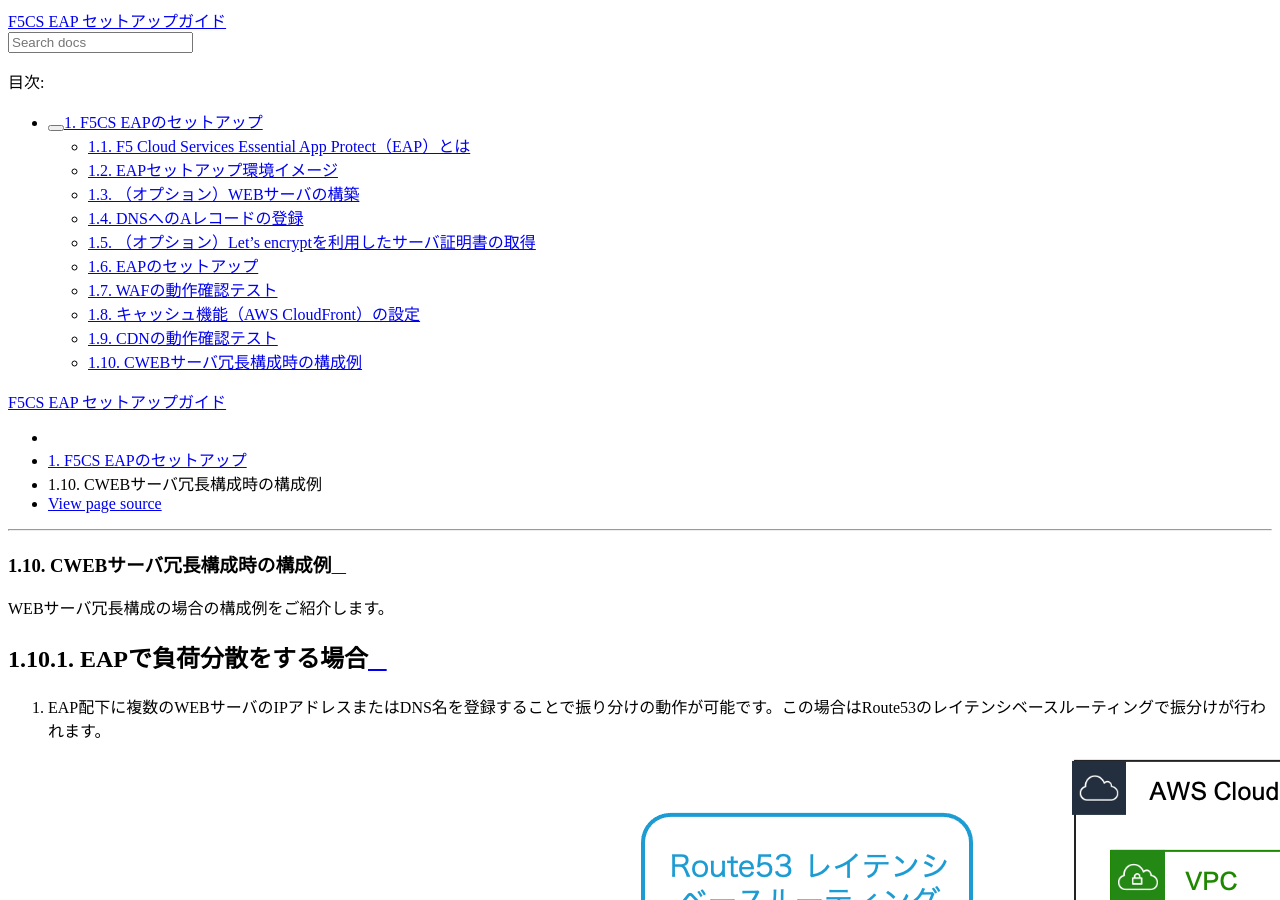
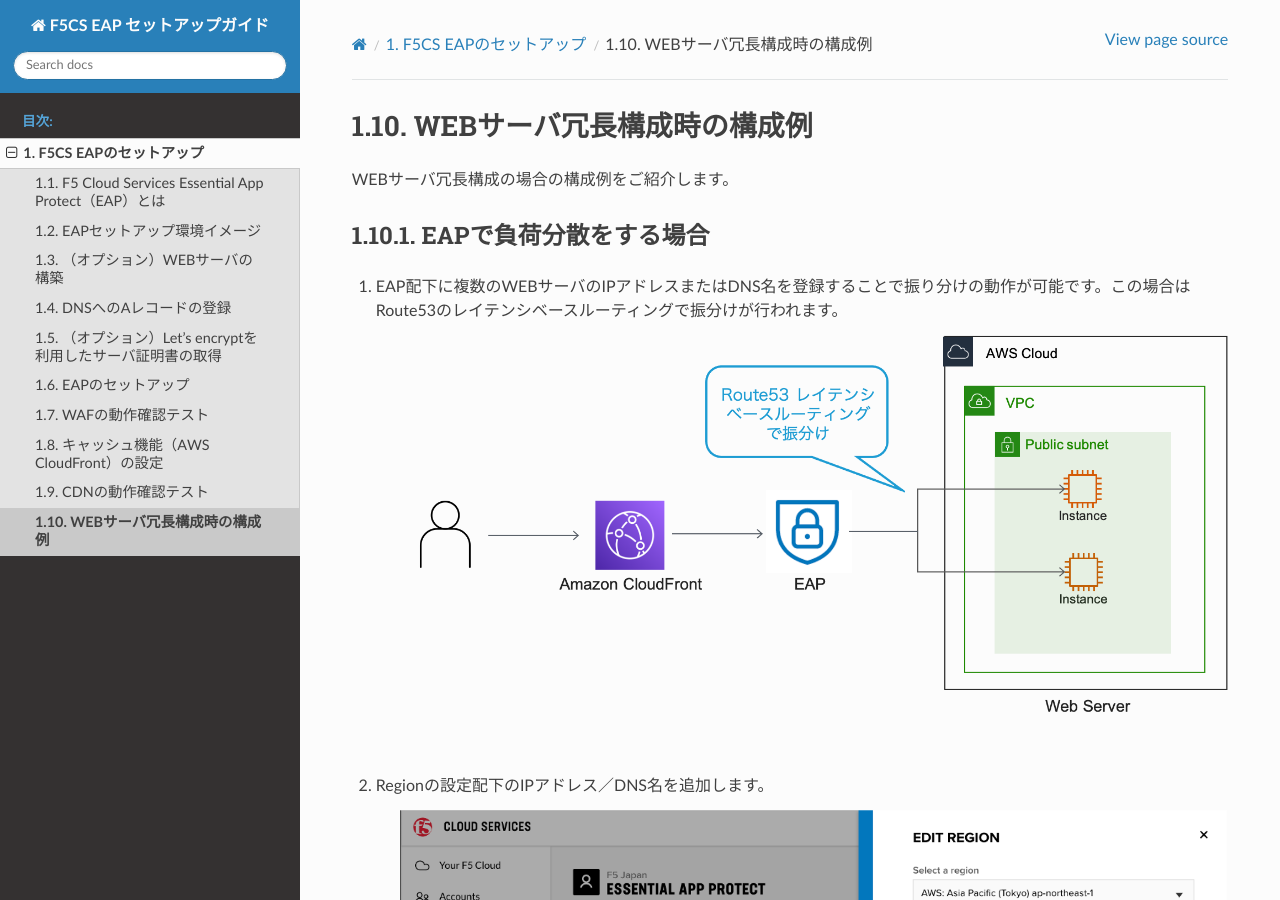
Before and after one commit to BeF5/f5j-easy-setup-eap, a Sphinx documentation site: the page built from docs/content1/module10/module10.rst, in a window 1280 px wide and 900 px high. Built offline with Sphinx 7.4.7 and the Read the Docs theme 2.0.0, drawn with Linux system fonts in a browser that asks for light colours.

Commit message:
誤字修正

```diff
--- a/docs/_static/css/myf5_theme.css
+++ b/docs/_static/css/myf5_theme.css
@@ -1,3 +1,5 @@
+@import url("theme.css");
+
 .wy-nav-content {
     max-width: none;
 }
--- a/docs/content1/module10/module10.rst
+++ b/docs/content1/module10/module10.rst
@@ -1,4 +1,4 @@
-CWEBサーバ冗長構成時の構成例
+WEBサーバ冗長構成時の構成例
 =================================================
 
 WEBサーバ冗長構成の場合の構成例をご紹介します。
```
